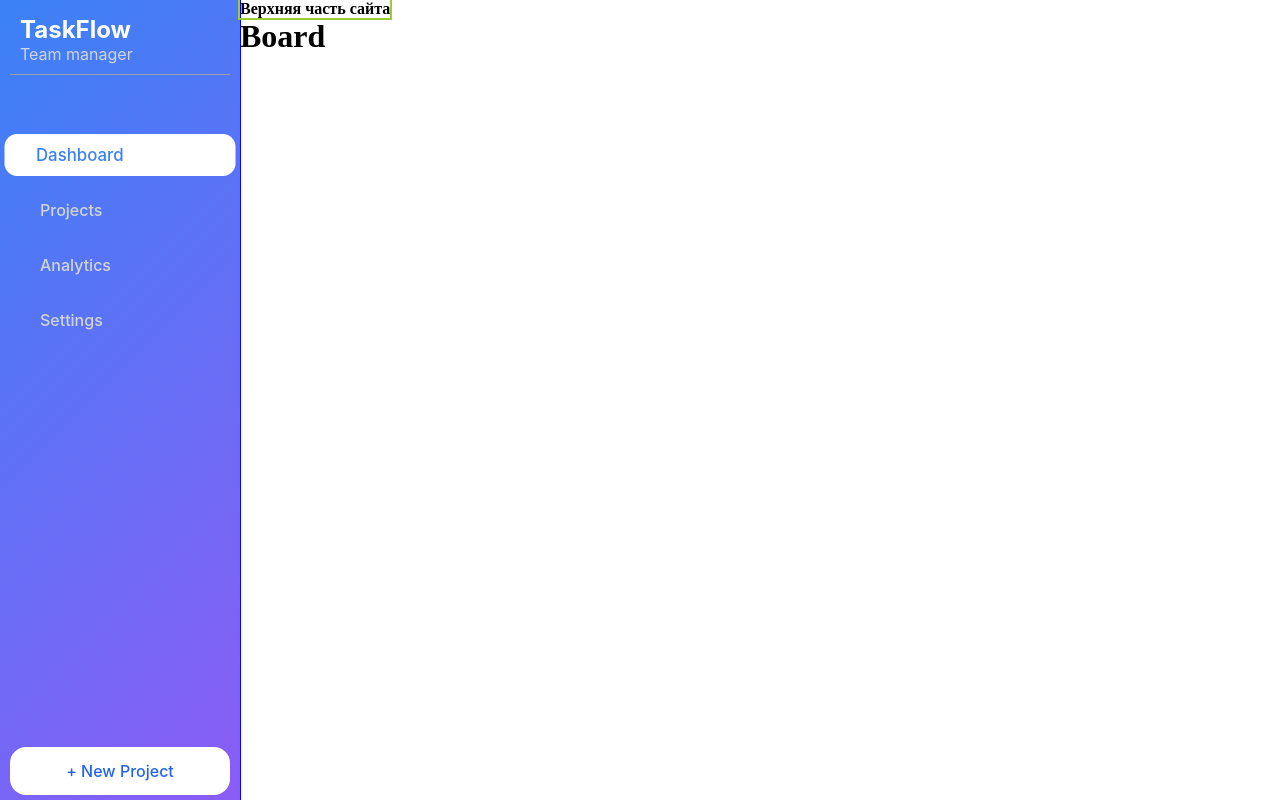
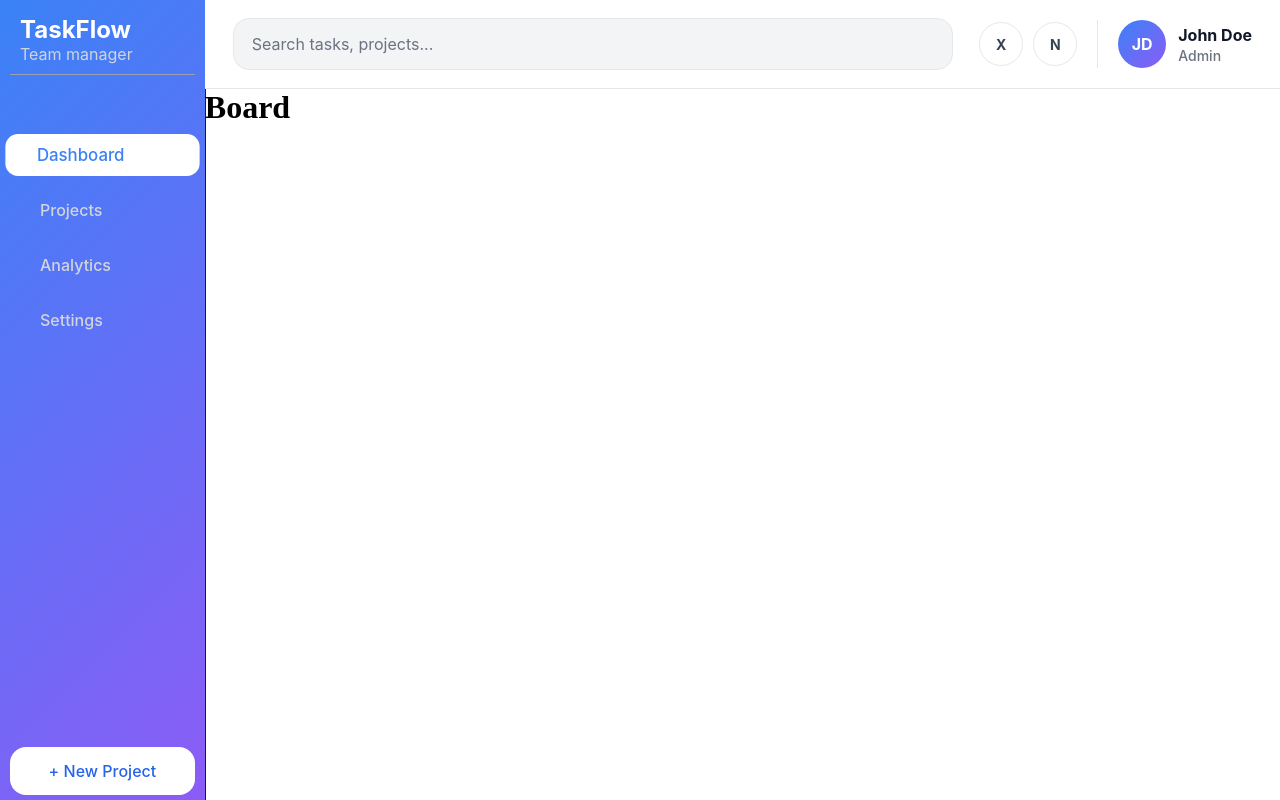
Before and after one commit to arsen-kazaryan/TaskFlow-v2, a React (Vite) app: page / in a window 1280 px wide. Built offline with nearby package versions, Linux system fonts and the light colour scheme.

Commit message:
style: add header styles

```diff
--- a/src/App.jsx
+++ b/src/App.jsx
@@ -9,11 +9,13 @@ import MainLayout from './layouts/MainLayout'
 
 
 function App() {
-
+const toggleTheme =()=>{
+  document.documentElement.classList.toggle('dark')
+}
   return (
     <>
       <Routes>
-        <Route path='/' element={<MainLayout/>}>
+        <Route path='/' element={<MainLayout toggleTheme={toggleTheme}/>}>
           <Route index element={<Board/>}/>
           <Route path='analytics' element={<Analytics/>}/>
           <Route path='projects' element={<Projects/>}/>
--- a/src/components/Header.css
+++ b/src/components/Header.css
@@ -1,3 +1,119 @@
-.header{
-  outline: 2px solid yellowgreen;
+.header {
+  width: 100%;
+  min-height: 88px;
+  padding: 18px 28px;
+  display: flex;
+  align-items: center;
+  justify-content: space-between;
+  gap: 24px;
+  background-color: var(--bg-white);
+  border-bottom: 1px solid var(--border-main);
+  font-family: var(--font-main);
 }
+
+.header__search {
+  display: flex;
+  flex: 1;
+  max-width: 720px;
+  align-items: center;
+  padding:0 18px;
+  background-color: var(--gray-100);
+  border: 1px solid var(--border-main);
+  border-radius: var(--radius-xl);
+  transition: 0.2s ease;
+  &:hover{
+    background-color: var(--gray-200);
+  }
+}
+
+.header__input {
+  width: 100%;
+  height: 50px;
+  border: none;
+  background-color: transparent;
+  color: var(--text-main);
+  font-size: var(--text-md);
+  font-family: inherit;
+  outline: none;
+  &::placeholder {
+    color: var(--text-muted);
+  }
+}
+
+
+.header__right {
+  display: flex;
+  align-items: center;
+  gap: 20px;
+}
+
+.header__actions {
+  display: flex;
+  align-items: center;
+  gap: 10px;
+}
+
+.header__action-btn {
+  width: 44px;
+  height: 44px;
+  display: inline-flex;
+  align-items: center;
+  justify-content: center;
+  border: 1px solid var(--border-main);
+  border-radius: var(--radius-full);
+  background-color: var(--bg-white);
+  cursor: pointer;
+  transition: background-color 0.2s ease, transform 0.2s ease;
+  position: relative;
+  color: var(--gray-700);
+  font-family: inherit;
+  font-size: var(--text-sm);
+  font-weight: var(--weight-bold);
+}
+
+.header__action-btn:hover {
+  background-color: var(--gray-100);
+  transform: translateY(-1px);
+}
+
+
+
+.header__profile {
+  display: flex;
+  align-items: center;
+  gap: 12px;
+  padding-left: 20px;
+  border-left: 1px solid var(--border-main);
+}
+
+
+.header__profile-avatar {
+  width: 48px;
+  height: 48px;
+  display: inline-flex;
+  align-items: center;
+  justify-content: center;
+  border-radius: var(--radius-full);
+  background: var(--gradient-main);
+  color: var(--text-white);
+  font-size: var(--text-md);
+  font-weight: var(--weight-bold);
+}
+
+.header__profile-info {
+  display: flex;
+  flex-direction: column;
+  gap: 2px;
+}
+
+.header__profile-name {
+  color: var(--text-main);
+  font-size: var(--text-md);
+  font-weight: var(--weight-bold);
+}
+
+.header__profile-role {
+  color: var(--text-muted);
+  font-size: var(--text-sm);
+  font-weight: var(--weight-medium);
+}
--- a/src/components/Header.jsx
+++ b/src/components/Header.jsx
@@ -1,10 +1,35 @@
 import './Header.css'
 
-const Header = () => {
+const Header = ({toggleTheme}) => {
   return (
-    <>
-      <h4 className='header'>Верхняя часть сайта</h4>
-    </>
+    <header className='header'>
+      <div className='header__search'>
+        <input
+          type='text'
+          className='header__input'
+          placeholder='Search tasks, projects...'
+        />
+      </div>
+
+      <div className='header__right'>
+        <div className='header__actions'>
+          <button className='header__action-btn  header__action-btn--toggle-theme'onClick={toggleTheme} type='button' >
+            X
+          </button>
+          <button className='header__action-btn header__action-btn--notification' >
+            N
+          </button>
+        </div>
+
+        <div className='header__profile'>
+          <div className='header__profile-avatar'>JD</div>
+          <div className='header__profile-info'>
+            <p className='header__profile-name'>John Doe</p>
+            <span className='header__profile-role'>Admin</span>
+          </div>
+        </div>
+      </div>
+    </header>
   )
 }
 
--- a/src/index.css
+++ b/src/index.css
@@ -78,3 +78,10 @@
   --priority-medium: var(--gradient-orange);
   --priority-low: var(--gradient-green);
 }
+.dark {
+  --bg-main: #111827;
+  --bg-white: #1f2937;
+  --text-main: #f9fafb;
+  --text-muted: #9ca3af;
+  --border-main: #374151;
+}
--- a/src/layouts/MainLayout.css
+++ b/src/layouts/MainLayout.css
@@ -2,5 +2,8 @@
   width: 100%;
   min-height: 100vh;
   display: flex;
-  outline: 1px solid red;
 }
+.page  {
+  width: 100%;
+  height: 100%;
+}
--- a/src/layouts/MainLayout.jsx
+++ b/src/layouts/MainLayout.jsx
@@ -3,12 +3,12 @@ import './MainLayout.css'
 import Header from "../components/Header"
 import SideBar from "../components/SideBar"
 
-const MainLayout = () => {
+const MainLayout = ({toggleTheme}) => {
   return (
     <div className="layout"> {/* layout- это общий каркас страницы, который повторяется на разных экранах  */}
       <SideBar/>
       <div className="page">
-        <Header/>
+        <Header toggleTheme={toggleTheme}/>
         <main className="content">
           <Outlet />
         </main>
```
